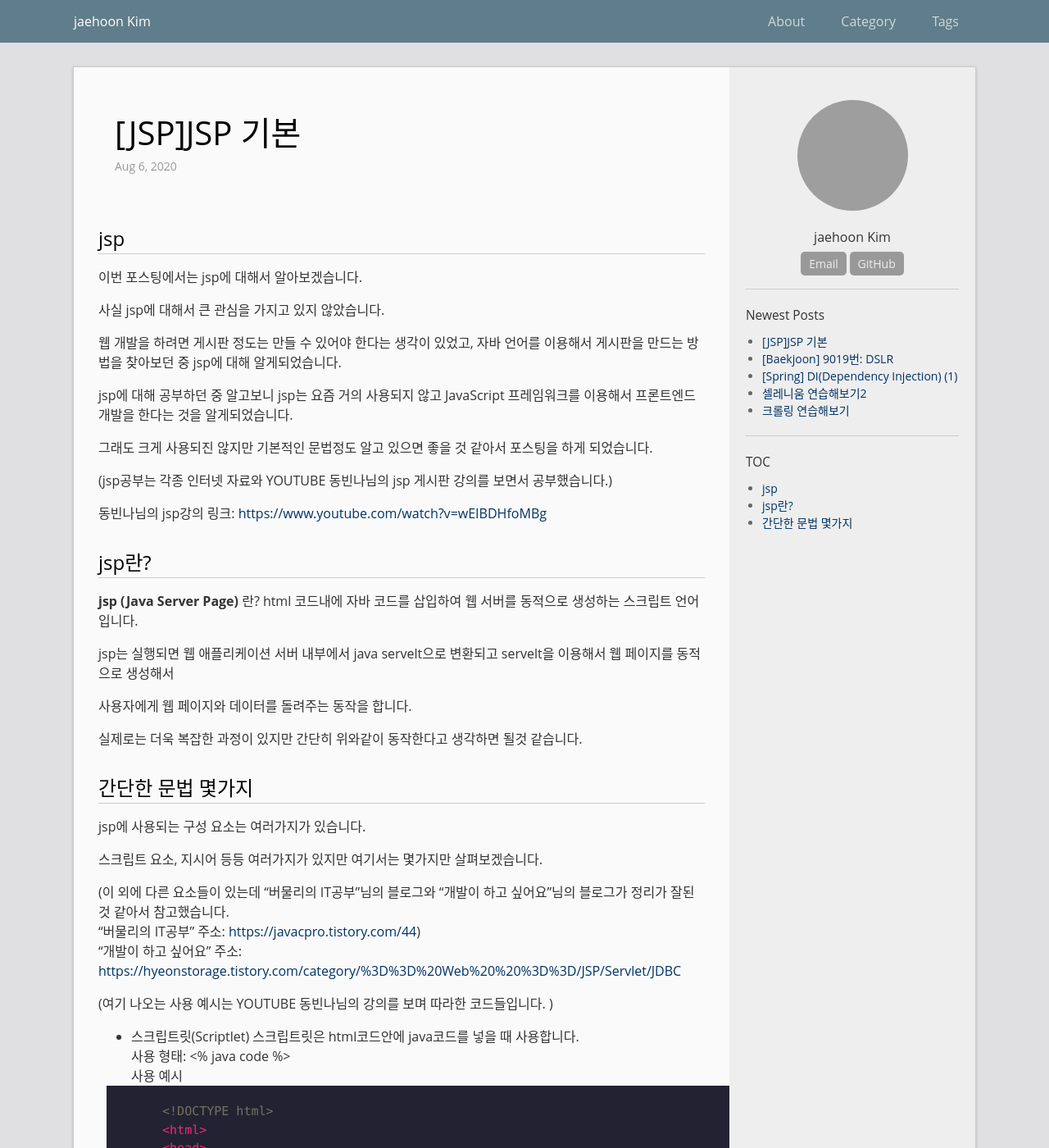
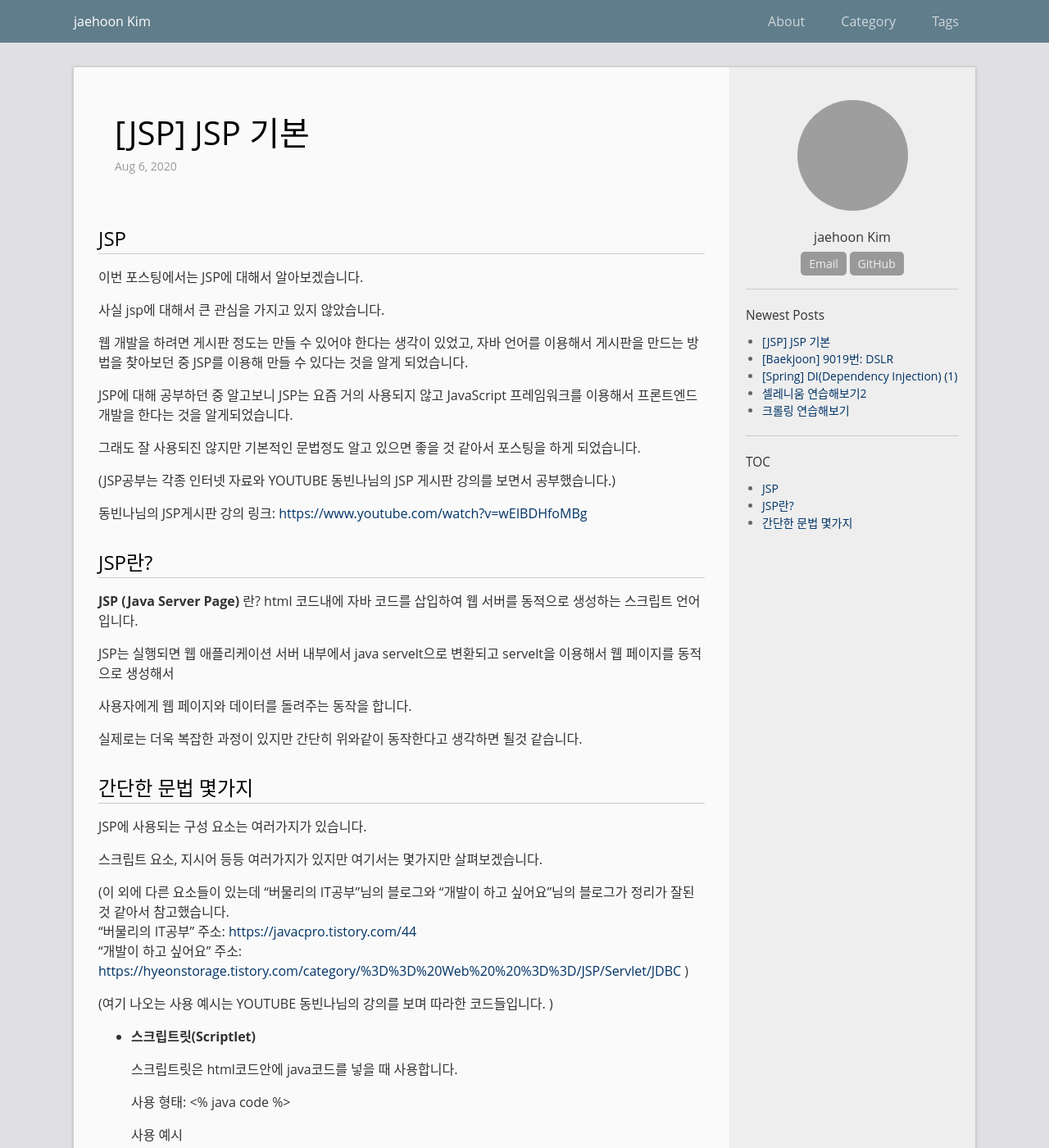
Before and after one commit to jh9875/jh9875.github.io, a Jekyll site: the page built from _posts/2020-08-06-jsp1.markdown, in a window 1280 px wide and 1400 px high. Shown: the whole window at 82% size. Built offline with Jekyll 4.4.1, drawn with Linux system fonts in a browser that asks for light colours; comment, search, counter and statistics services are not loaded; some of the changed text lies outside the part shown; grey boxes are pictures that could not be loaded.

Commit message:
modify posting jsp1

```diff
--- a/_posts/2020-08-06-jsp1.markdown
+++ b/_posts/2020-08-06-jsp1.markdown
@@ -1,36 +1,36 @@
 ---
 layout: post
-title:  "[JSP]JSP 기본"
+title:  "[JSP] JSP 기본"
 date:   2020-08-06
 categories: WEB_FRONT_END
 permalink: /archivers/jsp1
 tags: [java, jsp]
 ---
 
-## jsp
+## JSP
 
-이번 포스팅에서는 jsp에 대해서 알아보겠습니다.
+이번 포스팅에서는 JSP에 대해서 알아보겠습니다.
 
 사실 jsp에 대해서 큰 관심을 가지고 있지 않았습니다.
 
 웹 개발을 하려면 게시판 정도는 만들 수 있어야 한다는 생각이 있었고, 자바 언어를 이용해서 게시판을
-만드는 방법을 찾아보던 중 jsp에 대해 알게되었습니다.
+만드는 방법을 찾아보던 중 JSP를 이용해 만들 수 있다는 것을 알게 되었습니다.
 
-jsp에 대해 공부하던 중 알고보니 jsp는 요즘 거의 사용되지 않고
+JSP에 대해 공부하던 중 알고보니 JSP는 요즘 거의 사용되지 않고
 JavaScript 프레임워크를 이용해서 프론트엔드 개발을 한다는 것을 알게되었습니다.
 
-그래도 크게 사용되진 않지만 기본적인 문법정도 알고 있으면 좋을 것 같아서 포스팅을 하게 되었습니다.
+그래도 잘 사용되진 않지만 기본적인 문법정도 알고 있으면 좋을 것 같아서 포스팅을 하게 되었습니다.
 
-(jsp공부는 각종 인터넷 자료와 YOUTUBE 동빈나님의 jsp 게시판 강의를 보면서 공부했습니다.)
+(JSP공부는 각종 인터넷 자료와 YOUTUBE 동빈나님의 JSP 게시판 강의를 보면서 공부했습니다.)
 
-동빈나님의 jsp강의 링크: <https://www.youtube.com/watch?v=wEIBDHfoMBg>
+동빈나님의 JSP게시판 강의 링크: <https://www.youtube.com/watch?v=wEIBDHfoMBg>
 
 
-## jsp란?
+## JSP란?
 
-**jsp (Java Server Page)** 란? html 코드내에 자바 코드를 삽입하여 웹 서버를 동적으로 생성하는 스크립트 언어입니다.
+**JSP (Java Server Page)** 란? html 코드내에 자바 코드를 삽입하여 웹 서버를 동적으로 생성하는 스크립트 언어입니다.
 
-jsp는 실행되면 웹 애플리케이션 서버 내부에서 java servelt으로 변환되고 servelt을 이용해서 웹 페이지를 동적으로 생성해서
+JSP는 실행되면 웹 애플리케이션 서버 내부에서 java servelt으로 변환되고 servelt을 이용해서 웹 페이지를 동적으로 생성해서
 
 사용자에게 웹 페이지와 데이터를 돌려주는 동작을 합니다.
 
@@ -39,20 +39,25 @@ jsp는 실행되면 웹 애플리케이션 서버 내부에서 java servelt으
 
 ## 간단한 문법 몇가지
 
-jsp에 사용되는 구성 요소는 여러가지가 있습니다.
+JSP에 사용되는 구성 요소는 여러가지가 있습니다.
 
 스크립트 요소, 지시어 등등 여러가지가 있지만 여기서는 몇가지만 살펴보겠습니다.
 
 (이 외에 다른 요소들이 있는데 "버물리의 IT공부"님의 블로그와 "개발이 하고 싶어요"님의 블로그가 정리가 잘된것 같아서 참고했습니다.
-"버물리의 IT공부" 주소: <https://javacpro.tistory.com/44>)
+"버물리의 IT공부" 주소: <https://javacpro.tistory.com/44>
 "개발이 하고 싶어요" 주소: <https://hyeonstorage.tistory.com/category/%3D%3D%20Web%20%20%3D%3D/JSP/Servlet/JDBC>
+)
 
 (여기 나오는 사용 예시는 YOUTUBE 동빈나님의 강의를 보며 따라한 코드들입니다.   )
 
-- 스크립트릿(Scriptlet)
+- **스크립트릿(Scriptlet)**
+
 	스크립트릿은 html코드안에 java코드를 넣을 때 사용합니다.
+
 	사용 형태: <% java code %>
+
 	사용 예시
+
 	~~~jsp
 	<!DOCTYPE html>
 	<html>
@@ -74,10 +79,15 @@ jsp에 사용되는 구성 요소는 여러가지가 있습니다.
 	</html>
 	~~~
 
-- 표현식(Expression)
+
+- **표현식(Expression)**
+
 	표현식은 html에 java 값을 넣기 위해 사용됩니다.
+
 	사용 형태: <%= ~~ %>
+
 	사용 예시
+
 	~~~jsp
 	<tbody>
 		<tr>
@@ -90,10 +100,15 @@ jsp에 사용되는 구성 요소는 여러가지가 있습니다.
 	~~~
 	위 코드는 jsp로 게시판을 표현하는데 사용한 일부 코드입니다.
 
-- 지시어(Directive)
+
+- **지시어(Directive)**
+
 	jsp의 설정 정보, 페이지에 다른 문서를 포함 시킬때 사용합니다.
+
 	사용 형태: <%@ ~~ %>
+
 	사용 예시
+
 	~~~jsp
 	<%@ page language="java" contentType="text/html; charset=UTF-8"
 	pageEncoding="UTF-8"%>
@@ -102,28 +117,44 @@ jsp에 사용되는 구성 요소는 여러가지가 있습니다.
 
 	...
 	~~~
+
 	지시어에 들어가는 것들은 page, include, tablib 등이 있습니다.
+
 	위 코드에선 페이지에 대한 정보를 설정하거나, 다른 클래스를 import하는 기능으로 사용했습니다.
 
-- 액션 태그(Action Tag)
+
+- **액션 태그(Action Tag)**
+
 	jsp 페이지 내에서 동작을 제어할  때 사용합니다.
+
 	사용 형태: <jsp: ~~ >
+
 	사용 예시
+
 	~~~jsp
 	<jsp:useBean id="user" class="user.User" scope="page" />
 	<jsp:setProperty name="user" property="userID" />
 	<jsp:setProperty name="user" property="userPassword" />
 	...
 	~~~
+
 	위 코드에서는 useBean과 setProperty를 사용했습니다.
+
 	useBean은 자바 클래스를 자바 빈즈로 사용할 때 씁니다.
+
 	자바 빈즈란 자바로 작성된 소프트웨어 컴포넌트를 말합니다.
+
 	setProperty는 자바 빈의 속성을 정할 때 사용합니다.
 
-- 내장 객체
+
+- **내장 객체**
+
 	jsp 페이지에서 제공하는 객체이며, 명시적으로 선언하지 않아도 사용할 수 있습니다.
+
 	request, resopnse, session등이 있습니다.
+
 	사용 예시
+
 	~~~jsp
 	if(result == 1){
 		session.setAttribute("userID", user.getUserID());
@@ -134,13 +165,16 @@ jsp에 사용되는 구성 요소는 여러가지가 있습니다.
 	}
 	...
 	~~~
+
 	위 코드에선 session을 사용했습니다.
+
 	session은 사용자가 서버에 접속 했을때 세션 정보를 저장합니다.
-	위 코드에선
+
 	로그인을 했을 때 사용자 아이디를 이용해서 세션을 관리하는 코드입니다.
 
 
 
-이번 포스팅에서는 동빈나님의 jsp 게시판 강의에서 사용했던 몇가지 구성 요소에 대해서 알아보았습니다.
 
-다음 포스팅에선 jsp 게시판 코드를 분석해보는 내용의 포스팅을 올리겠습니다.
+이번 포스팅에서는 동빈나님의 JSP 게시판 강의에서 사용했던 몇가지 구성 요소에 대해서 알아보았습니다.
+
+다음 포스팅에선 JSP 게시판 코드를 분석해보는 내용의 포스팅을 올리겠습니다.
```
